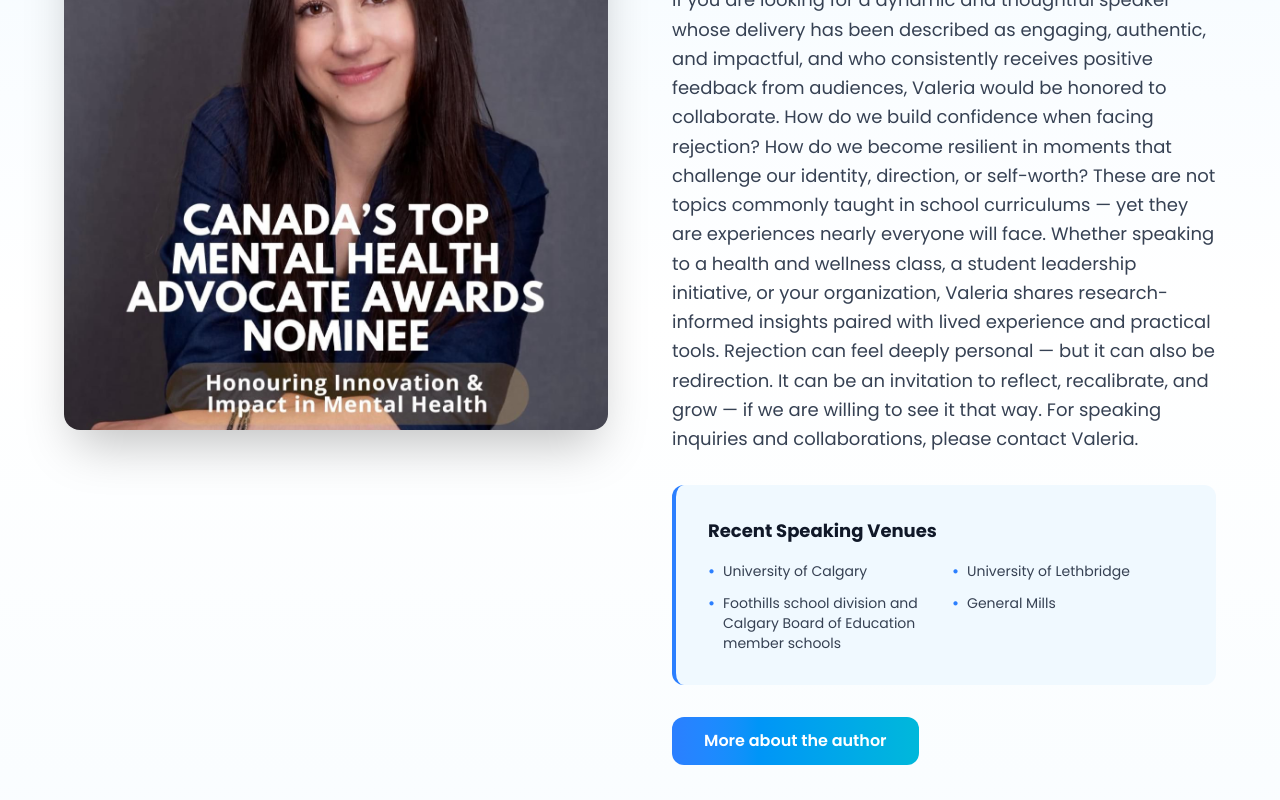
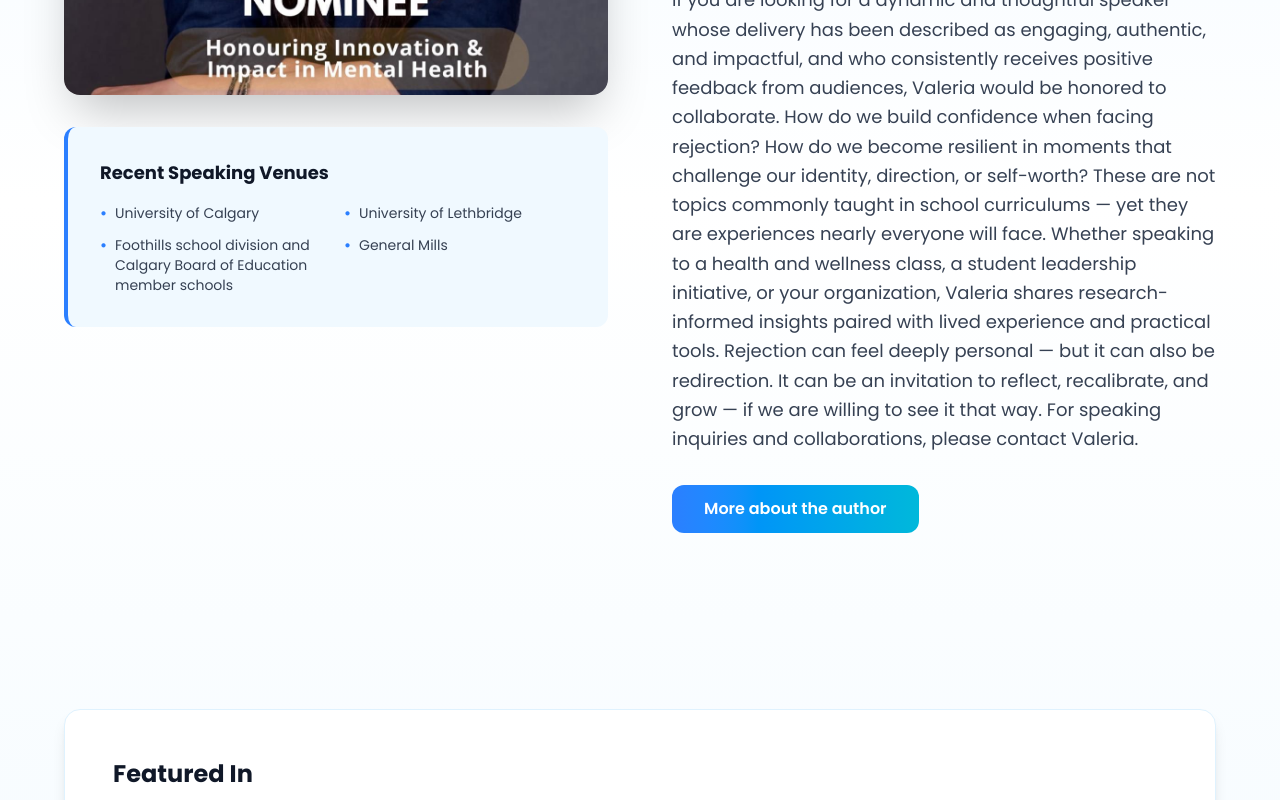
Before and after one commit to xrustiks/rejred, a Next.js app: page / in a window 1280 px wide. Shown: the part 1340-2140 px from the top of the page. Built offline with nearby package versions, Linux system fonts and the light colour scheme.

Commit message:
main page changed

```diff
--- a/app/page.tsx
+++ b/app/page.tsx
@@ -36,17 +36,27 @@ export default function Home() {
 
       {/* About Valeria Section - Enhanced Layout */}
       <section className="mb-16 sm:mb-20 md:mb-24 py-16 sm:py-20">
-        <div className="grid grid-cols-1 lg:grid-cols-2 gap-12 lg:gap-16 items-stretch">
+        <div className="grid grid-cols-1 lg:grid-cols-2 gap-12 lg:gap-16 items-start">
           {/* Image */}
-          <div className="order-2 lg:order-1 flex items-center">
+          <div className="order-2 lg:order-1 flex flex-col">
             <div
-              className="rounded-2xl shadow-2xl overflow-hidden w-full aspect-square hover:shadow-3xl transition-shadow"
+              className="rounded-2xl shadow-2xl overflow-hidden w-full aspect-square hover:shadow-3xl transition-shadow mb-8"
               style={{ background: `url(/images/reachouttogether.jpeg) center/cover` }}
             />
+
+            <div className="bg-sky-50 rounded-xl p-6 sm:p-8 border-l-4 border-blue-500">
+              <h3 className="text-lg font-bold text-gray-900 mb-4">Recent Speaking Venues</h3>
+              <div className="grid grid-cols-1 sm:grid-cols-2 gap-3">
+                <div className="text-sm text-gray-700 flex items-start"><span className="text-blue-500 font-bold mr-2">•</span> University of Calgary</div>
+                <div className="text-sm text-gray-700 flex items-start"><span className="text-blue-500 font-bold mr-2">•</span> University of Lethbridge</div>
+                <div className="text-sm text-gray-700 flex items-start"><span className="text-blue-500 font-bold mr-2">•</span> Foothills school division and Calgary Board of Education member schools</div>
+                <div className="text-sm text-gray-700 flex items-start"><span className="text-blue-500 font-bold mr-2">•</span> General Mills</div>
+              </div>
+            </div>
           </div>
 
           {/* Text Content */}
-          <div className="order-1 lg:order-2 flex flex-col justify-center">
+          <div className="order-1 lg:order-2 flex flex-col justify-start">
             <div className="inline-block mb-4">
               <span className="inline-block bg-gradient-to-r from-blue-500 to-cyan-500 text-white px-4 py-2 rounded-full text-sm font-semibold">
                 Meet Valeria Rusnak
@@ -69,16 +79,6 @@ export default function Home() {
               For speaking inquiries and collaborations, please contact Valeria.
 
             </p>
-
-            <div className="bg-sky-50 rounded-xl p-6 sm:p-8 mb-8 border-l-4 border-blue-500">
-              <h3 className="text-lg font-bold text-gray-900 mb-4">Recent Speaking Venues</h3>
-              <div className="grid grid-cols-1 sm:grid-cols-2 gap-3">
-                <div className="text-sm text-gray-700 flex items-start"><span className="text-blue-500 font-bold mr-2">•</span> University of Calgary</div>
-                <div className="text-sm text-gray-700 flex items-start"><span className="text-blue-500 font-bold mr-2">•</span> University of Lethbridge</div>
-                <div className="text-sm text-gray-700 flex items-start"><span className="text-blue-500 font-bold mr-2">•</span> Foothills school division and Calgary Board of Education member schools</div>
-                <div className="text-sm text-gray-700 flex items-start"><span className="text-blue-500 font-bold mr-2">•</span> General Mills</div>
-              </div>
-            </div>
 
             <Link
               href="/about"
```
